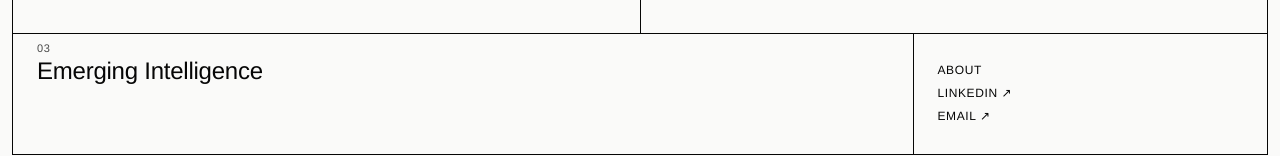
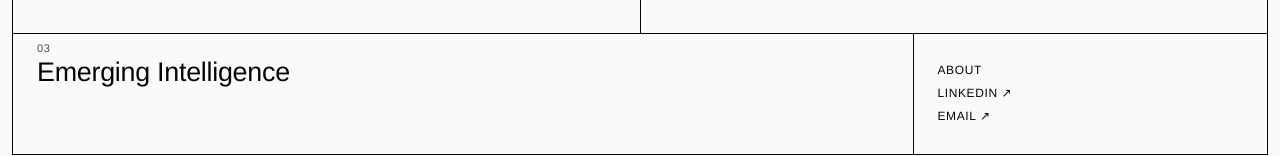
Before and after one commit to brutalmuse/product-design, a plain HTML site: page index.html in a window 1280 px wide. Shown: the part 633-789 px from the top of the page. Drawn offline with nearby package versions, Linux system fonts and the light colour scheme.

Commit message:
Fix Emerging Intelligence title font size on landing page
The third category title used a smaller clamp() than the first two,
making it visibly mismatched. Aligns it to the same clamp(22px,2.1vw,27px).

Co-Authored-By: Claude Sonnet 5 <noreply@anthropic.com>

```diff
--- a/index.html
+++ b/index.html
@@ -75,7 +75,7 @@
       <div style="flex:1 1 0; min-height:0; display:flex; flex-wrap:wrap; overflow:hidden; animation:cc1-text-in 1.4s cubic-bezier(0.16,1,0.3,1) both; animation-delay:0.45s;">
         <a href="{{ thirdCategory.route }}" aria-label="{{ thirdCategory.ariaLabel }}" onMouseEnter="{{ thirdCategory.onEnter }}" onFocus="{{ thirdCategory.onEnter }}" onBlur="{{ onLeaveAll }}" style="flex:3 1 320px; min-width:220px; min-height:0; display:flex; flex-direction:column; justify-content:flex-start; gap:4px; text-decoration:none; color:{{ thirdCategory.textColor }}; padding:clamp(6px,1vh,14px) clamp(16px,2vw,24px); border-right:1px solid oklch(0.12 0 0); background:{{ thirdCategory.background }}; transition:background 0.6s cubic-bezier(0.16,1,0.3,1), color 0.5s ease; overflow:hidden; box-sizing:border-box;" style-focus="outline:2px solid oklch(0.12 0 0); outline-offset:-6px;">
           <span style="font-size:11px; letter-spacing:0.06em; text-transform:uppercase; color:{{ thirdCategory.numberColor }}; transition:color 0.5s ease, transform 0.5s cubic-bezier(0.16,1,0.3,1); transform:{{ thirdCategory.numberTransform }};">{{ thirdCategory.number }}</span>
-          <h2 style="margin: 0; font-family: Helvetica,Arial,sans-serif; font-weight: 300; font-size: clamp(20px,2.1vw,24px); letter-spacing: -0.01em; line-height: 1.05; transition:transform 0.6s cubic-bezier(0.16,1,0.3,1); transform:{{ thirdCategory.titleTransform }};">{{ thirdCategory.title }}</h2>
+          <h2 style="margin: 0; font-family: Helvetica,Arial,sans-serif; font-weight: 300; font-size: clamp(22px,2.1vw,27px); letter-spacing: -0.01em; line-height: 1.05; transition:transform 0.6s cubic-bezier(0.16,1,0.3,1); transform:{{ thirdCategory.titleTransform }};">{{ thirdCategory.title }}</h2>
         </a>
         <div style="flex:1 1 160px; min-width:160px; min-height:0; display:flex; flex-direction:column; justify-content:center; gap:8px; padding:clamp(8px,1.4vh,16px) clamp(16px,2vw,24px); font-size:12px; letter-spacing:0.05em; text-transform:uppercase; overflow:hidden;">
           <a href="about.html" style="color:inherit; text-decoration:none; border-bottom:1px solid transparent; width:fit-content;" style-hover="border-bottom-color:oklch(0.75 0.22 40); color:oklch(0.75 0.22 40);" style-focus="outline:2px solid currentColor; outline-offset:3px;">About</a>
```
